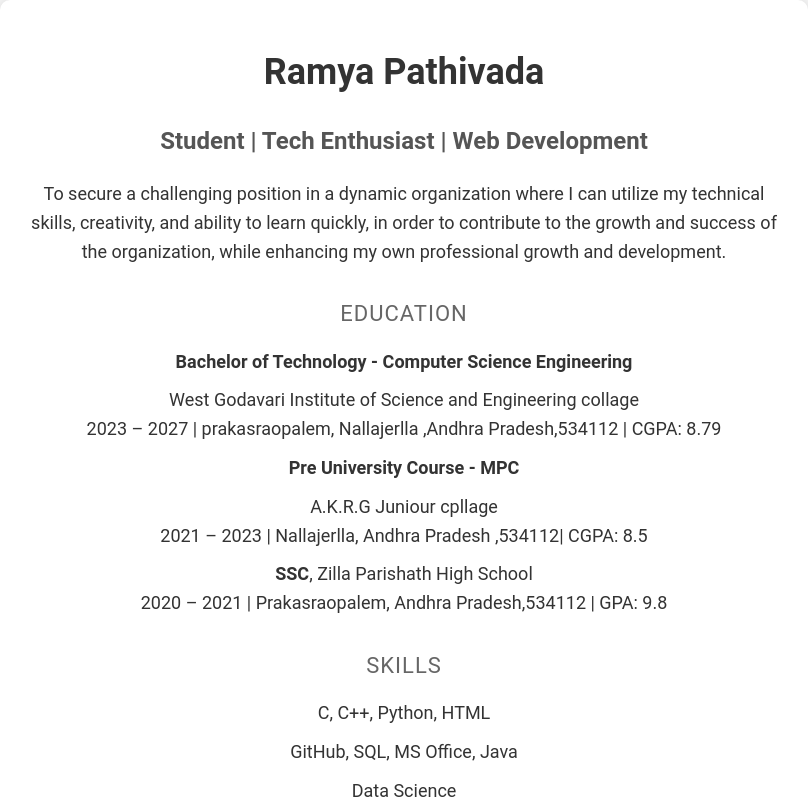
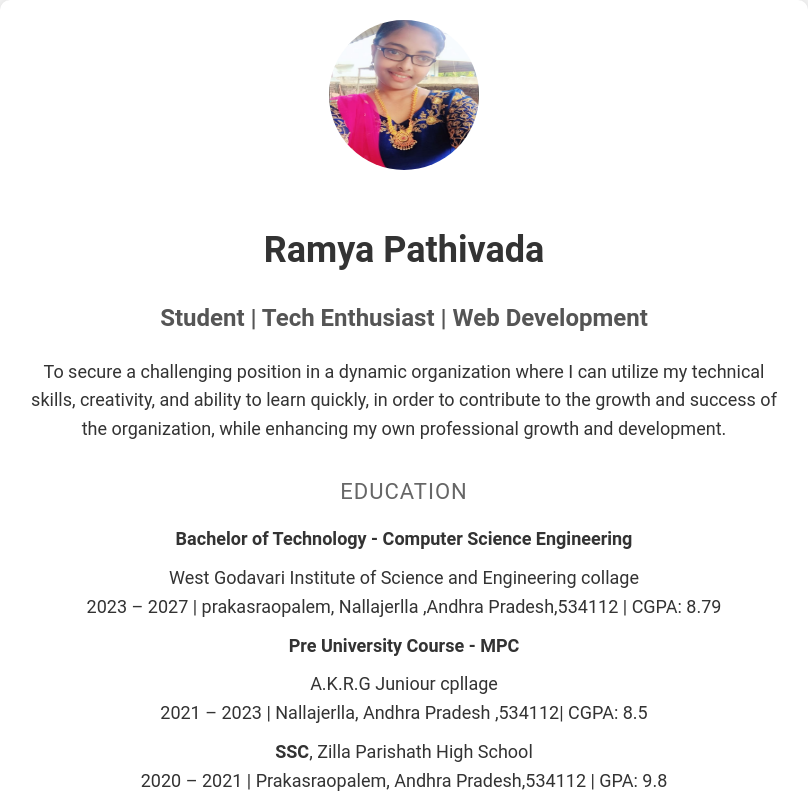
Before and after one commit to Ramyapathivada/resume, a plain HTML site: page index.html in a window 1280 px wide. Shown: the top 809 px of the page, without its empty margins (236-1044 px from the left). Drawn offline with Linux system fonts and the light colour scheme.

Commit message:
Update index.html

```diff
--- a/index.html
+++ b/index.html
@@ -80,7 +80,7 @@
 </head>
 <body>
     <div class="container">
-
+       <img src="profile.png" alt="Profile Image" class="profile-image">
         <h1>Ramya Pathivada</h1>
         <h2>Student | Tech Enthusiast | Web Development</h2>
         <p>To secure a challenging position in a dynamic organization where I can utilize my technical skills, creativity, and ability to learn quickly, in order to contribute to the growth and success of the organization, while enhancing my own professional growth and development.</p>
```
